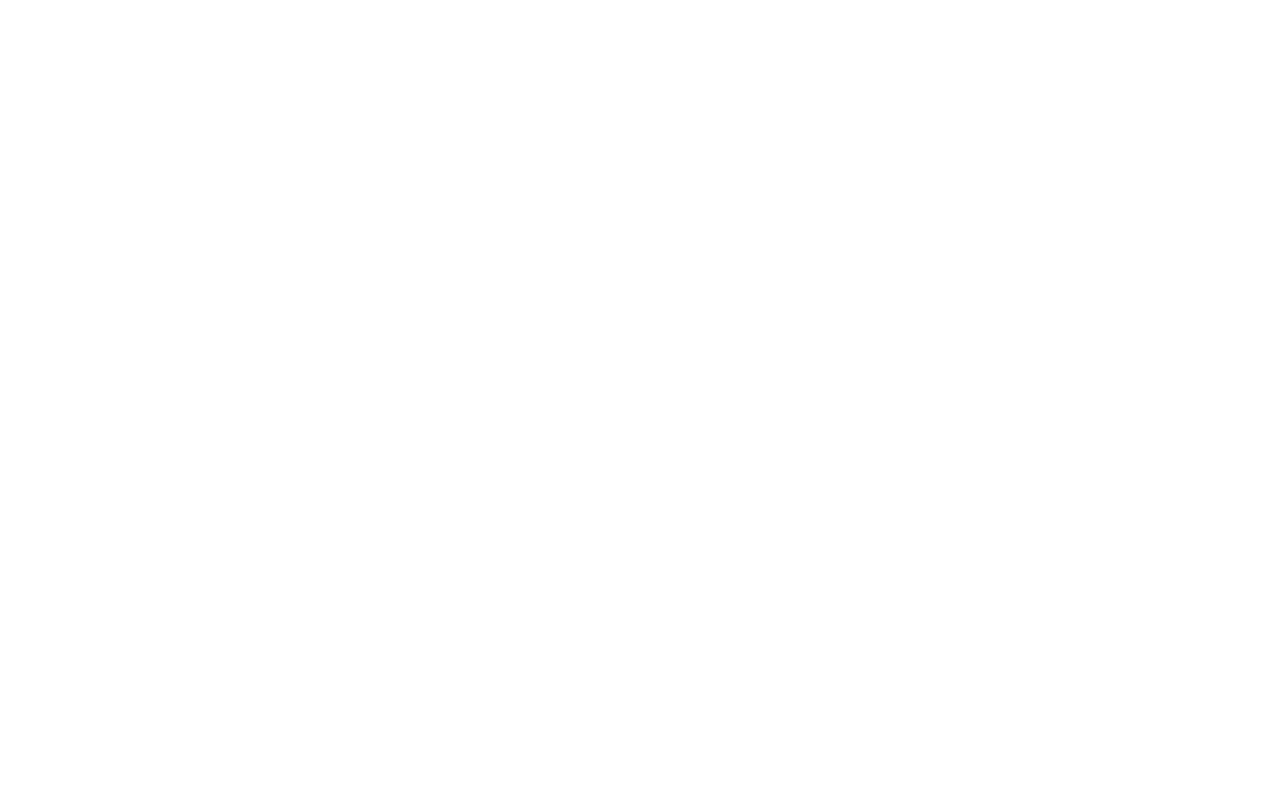
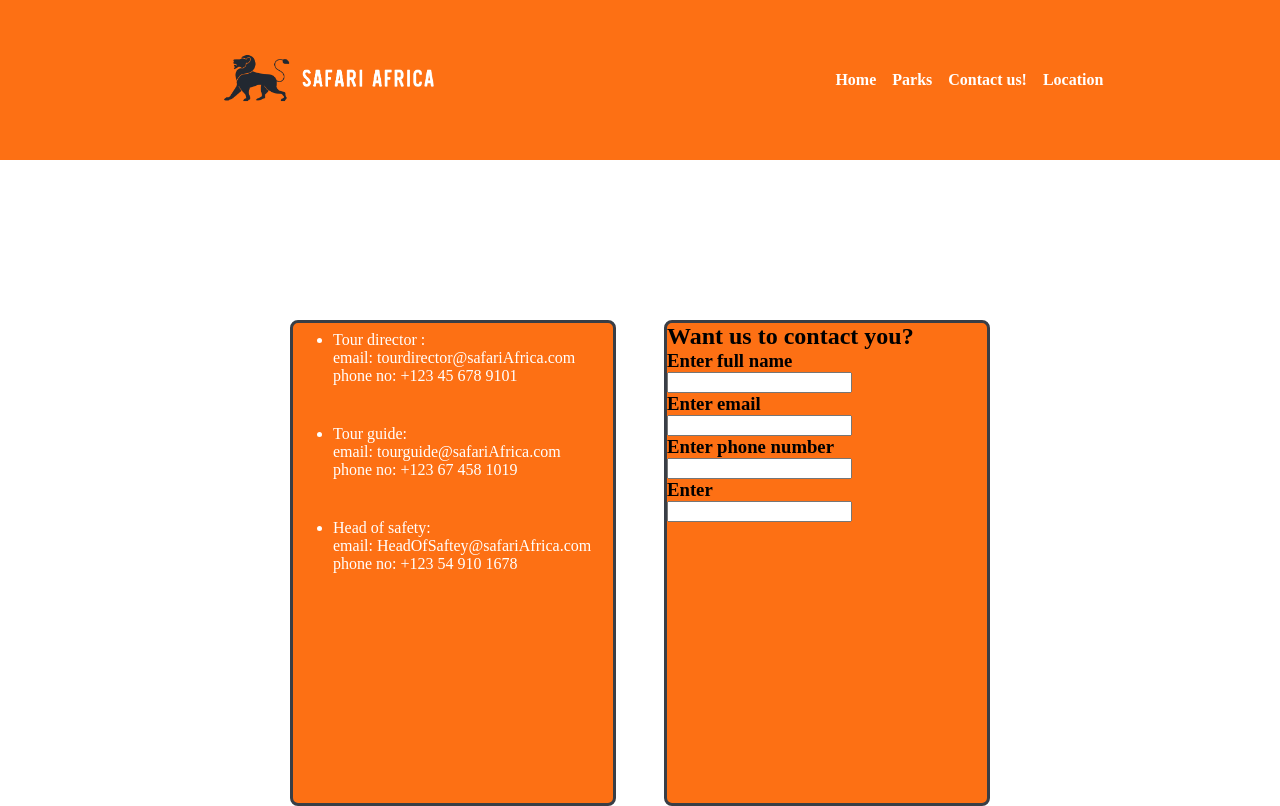
Before and after one commit to alyamannai/English-Project, a website built with webpack: page dist/contact.html in a window 1280 px wide. Built offline with nearby package versions, Linux system fonts and the light colour scheme.

Commit message:
finished parks overview structure and design and started in contacts

```diff
--- a/src/index.js
+++ b/src/index.js
@@ -0,0 +1,5 @@
+let input = document.querySelectorAll('input')
+
+input.addEventListener('click',()=>{
+    input.textContent =""
+})
--- a/src/style.css
+++ b/src/style.css
@@ -54,7 +54,7 @@
     background-image: linear-gradient(rgba(0, 0, 0, 0.5), rgba(0, 0, 0, 0.5)), url(./lion.jpg);
     background-size:cover;
     border:0.2rem solid #393e46;
-    border-radius: 0.5rem 0.5rem 0 0;
+    border-radius: 0.5rem;
     height: 35rem;
     width: 70%;
     margin-top: 10rem;
@@ -133,7 +133,7 @@ iframe{
     flex-direction: column;
     justify-content: space-between;
     align-items: center;
-    margin-top: 15rem;
+    margin-top: 5rem;
 }
 .tsnI{
 
@@ -194,3 +194,52 @@ iframe{
     border:#393e46 0.2rem solid;
     border-radius: 0.5rem;
 }
+
+#pTitle{
+    text-align: center;
+    margin-top: 15rem;
+
+}
+
+#contact{
+    height: 30rem;
+    width:20rem;
+    background-color: #fd7014;
+    border: #393e46 solid 0.2rem;
+    border-radius: 0.5rem;
+    color: white;
+    margin-top: 20rem;
+
+}
+#cList{
+    display: flex;
+    flex-direction: column;
+    justify-content: center;
+    align-items:space-around;
+    gap: 2rem;
+
+}
+
+#fContact{
+    display: flex;
+    justify-content: space-between;
+    align-items: center;
+    gap:3rem
+}
+
+#wContact{
+    margin-top: 20rem; ;
+    height: 30rem;
+    width: 20rem;
+    background-color: #fd7014;
+    border: #393e46 solid 0.2rem;
+    border-radius: 0.5rem;
+
+}
+
+.input{
+    display: flex;
+    flex-direction: column;
+    align-items: flex-start;
+    justify-content: space-between;
+}
```
Also changed, not shown: dist/contact.html, dist/index.html, dist/parks.html.
